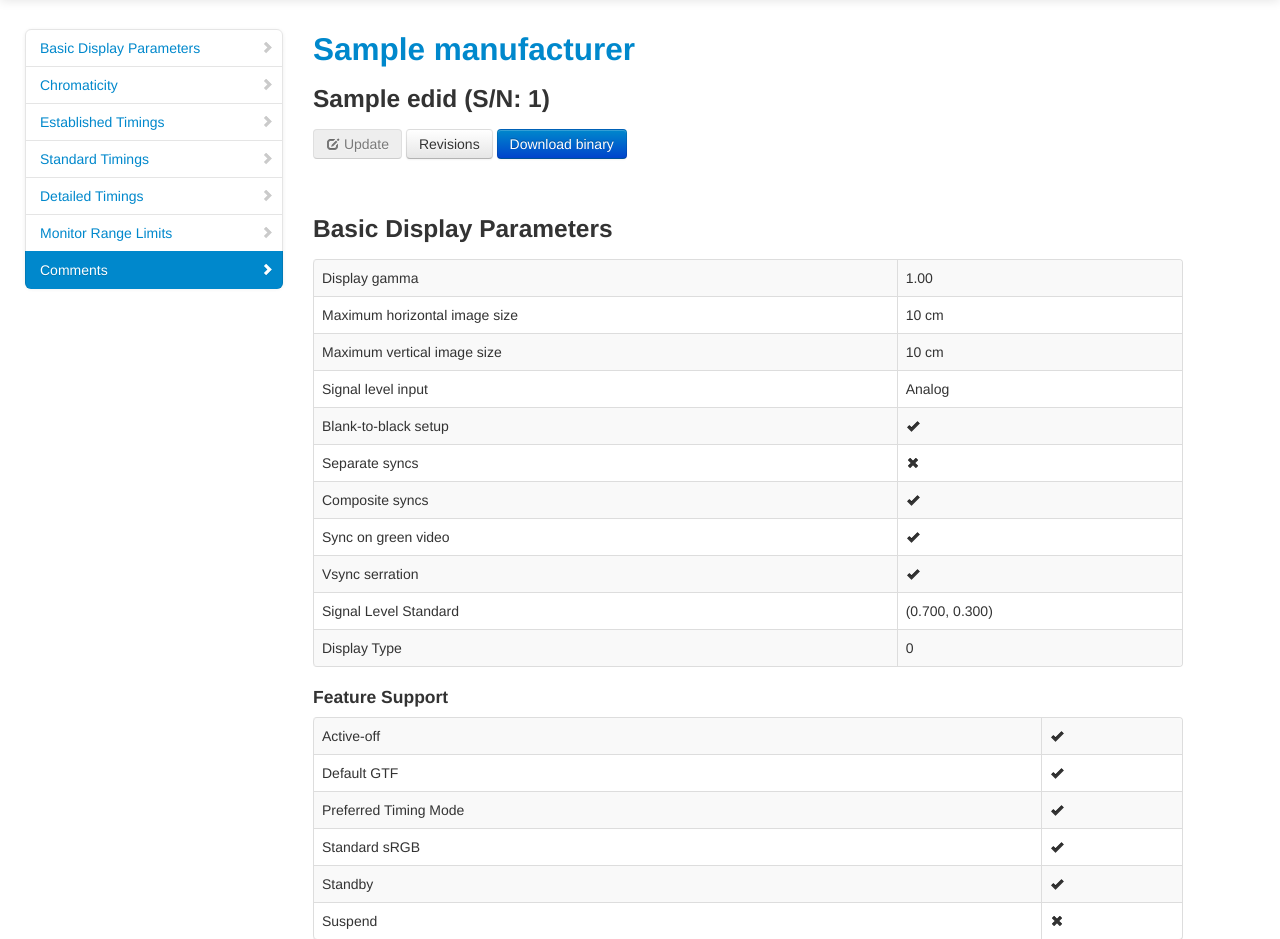
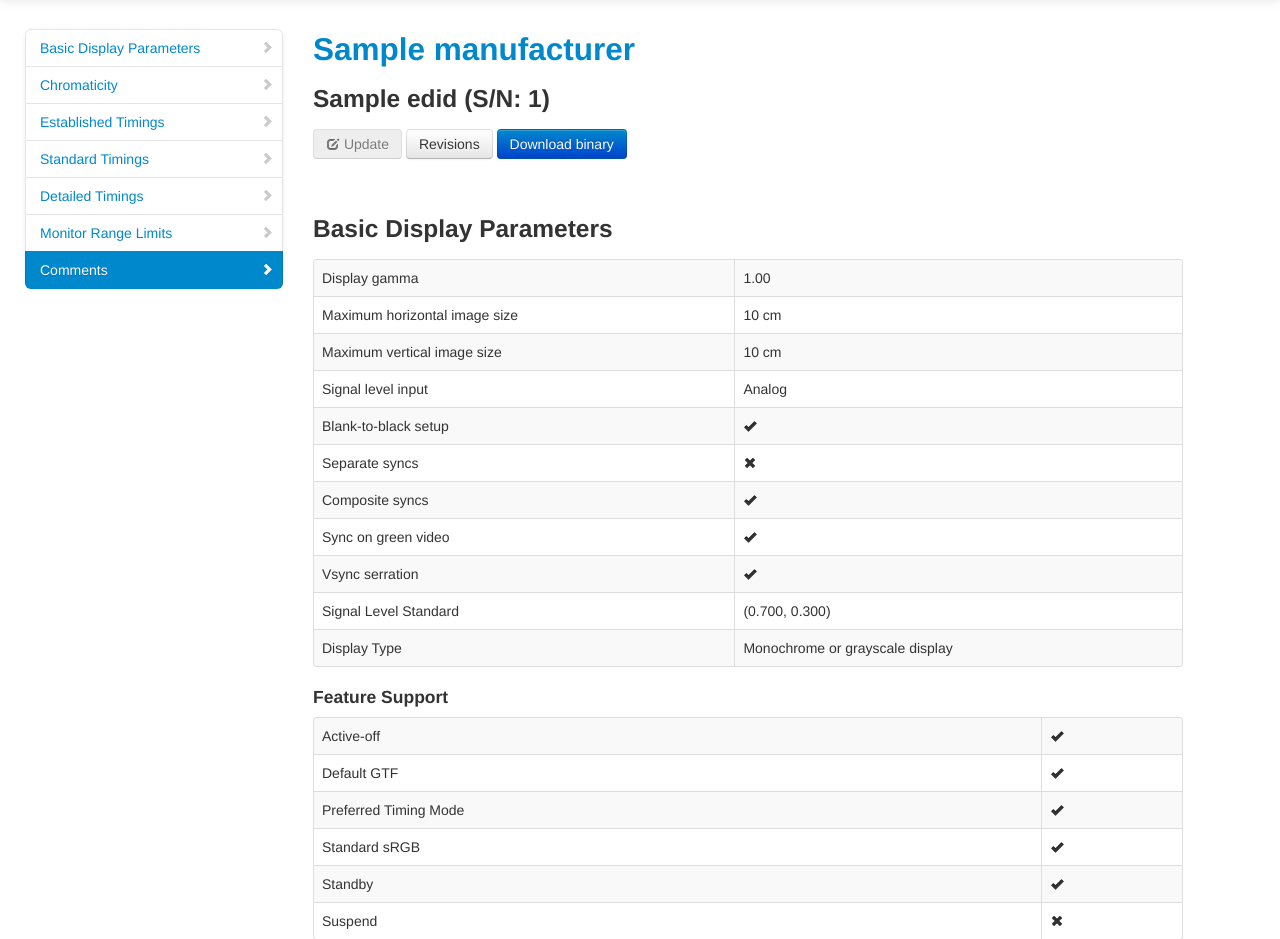
Before and after one commit to timvideos/edid.tv, a Django app: page /edid/1/ in a window 1280 px wide. Shown: the part 41-980 px from the top of the page. Run offline with Django 3.2, Linux system fonts and the light colour scheme; tables that the repository leaves empty hold one stand-in row (values such as "Sample post"); some libraries are stand-ins or nearby versions.

Commit message:
Show meaningful value for "Display Type"

```diff
--- a/templates/frontend/edid_detail.html
+++ b/templates/frontend/edid_detail.html
@@ -105,7 +105,7 @@
       {% endif %}
           <tr>
             <td>Display Type</td>
-            <td>{{ edid.bdp_feature_display_type }}</td>
+            <td>{{ edid.get_bdp_feature_display_type_display }}</td>
           </tr>
         </tbody>
       </table>
```
